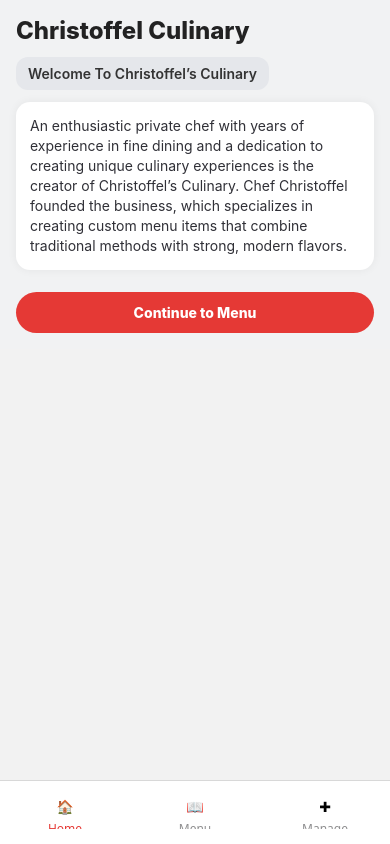
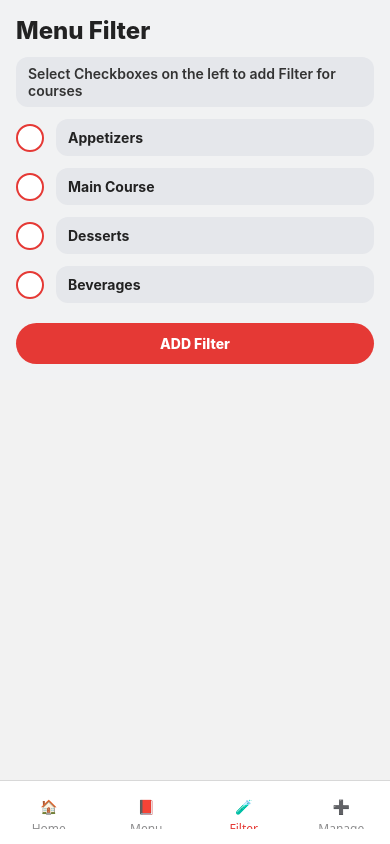
Before and after one commit to JaydenHayes11/ST10474705-MAST-APPLICATION, a React Native app in the folder MAST App/: screen /Filter in a window 390 px wide. Built offline with nearby package versions, Linux system fonts and the light colour scheme.

Commit message:
Filter page and logic addition

```diff
--- a/MAST App/App.tsx
+++ b/MAST App/App.tsx
@@ -1,12 +1,15 @@
 import React from 'react';
-import { Text , View , StyleSheet , Image } from 'react-native';
-import { NavigationContainer, DefaultTheme } from '@react-navigation/native';
+import { Text, StyleSheet} from 'react-native';
+import { NavigationContainer} from '@react-navigation/native';
 import { createNativeStackNavigator } from '@react-navigation/native-stack';
 import { createBottomTabNavigator } from '@react-navigation/bottom-tabs';
 import HomePage from './screens/Homepage';
 import MenuScreen from './screens/MenuPage';
 import ManageScreen from './screens/ManageMenuPage';
 import { MenuProvider } from './MenuContent';
+import FilterPage from './screens/Filterpage';
+
+
 
 
 export type RootStackParamList = {
@@ -30,21 +33,28 @@ function MainTabs() {
         name="Home"
         component={HomePage}
         options={{
-          tabBarIcon: ({ focused }) => <Text>{focused ? '🏠' : '🏡'}</Text>,
+          tabBarIcon: ({ focused }) => <Text>{focused ? '🏠' : '🏠'}</Text>,
         }}
       />
       <Tab.Screen
         name="Menu"
         component={MenuScreen}
         options={{
-          tabBarIcon: ({ focused }) => <Text>{focused ? '📕' : '📖'}</Text>,
+          tabBarIcon: ({ focused }) => <Text>{focused ? '📕' : '📕'}</Text>,
+        }}
+      />
+      <Tab.Screen
+        name="Filter"
+        component={FilterPage}
+        options={{
+          tabBarIcon: ({ focused }) => <Text>{focused ? '🧪' : '🧪'}</Text>,
         }}
       />
       <Tab.Screen
         name="Manage"
         component={ManageScreen}
         options={{
-          tabBarIcon: ({ focused }) => <Text>{focused ? '➕' : '✚'}</Text>,
+          tabBarIcon: ({ focused }) => <Text>{focused ? '➕' : '➕'}</Text>,
         }}
       />
     </Tab.Navigator>
--- /dev/null
+++ b/MAST App/screens/Filterpage.tsx
@@ -0,0 +1,81 @@
+import React, { useState, useEffect } from 'react';
+import { View, Text, Pressable, ScrollView } from 'react-native';
+import s from '../styles';
+import { useMenu } from '../MenuContent';
+import { Course } from '../MenuTypes';
+import { useNavigation } from '@react-navigation/native';
+
+const courses: Course[] = ['Appetizers', 'Main Course', 'Desserts', 'Beverages'];
+
+function Toggle({
+  label,
+  checked,
+  onToggle,
+}: {
+  label: string;
+  checked: boolean;
+  onToggle: () => void;
+}) {
+  return (
+    <Pressable style={s.toggleRow} onPress={onToggle}>
+      <View style={[s.check, checked && s.checkOn]}>
+        {checked ? <Text style={s.checkOnText}>✓</Text> : null}
+      </View>
+      <View style={s.togglePill}>
+        <Text style={s.toggleLabel}>{label}</Text>
+      </View>
+    </Pressable>
+  );
+}
+
+export default function FilterScreen() {
+  const nav = useNavigation<any>();
+  const { activeFilters, setFilters } = useMenu();
+  const [local, setLocal] = useState<Record<Course, boolean>>({
+    Appetizers: false,
+    'Main Course': false,
+    Desserts: false,
+    Beverages: false,
+  });
+
+  useEffect(() => {
+    const pre: Record<Course, boolean> = {
+        Appetizers: activeFilters.has('Appetizers'),
+        'Main Course': activeFilters.has('Main Course'),
+        Desserts: activeFilters.has('Desserts'),
+        Beverages: activeFilters.has('Beverages'),
+    };
+    setLocal(pre);
+  }, [activeFilters]);
+
+  const apply = () => {
+    const sel = new Set<Course>();
+    courses.forEach((c) => local[c] && sel.add(c));
+    setFilters(sel);
+    nav.navigate('Menu');
+  };
+
+  return (
+    <ScrollView contentContainerStyle={s.container}>
+      <Text style={s.title}>Menu Filter</Text>
+      <View style={s.pill}>
+        <Text style={s.pillText}>Select Checkboxes on the left to add Filter for courses</Text>
+      </View>
+
+      {courses.map((c) => (
+        <Toggle
+          key={c}
+          label={c}
+          checked={local[c]}
+          onToggle={() =>
+            setLocal((p) => ({ ...p, [c]: !p[c] }))
+          }
+        />
+      ))}
+
+      <Pressable style={s.primaryBtn} onPress={apply}>
+        <Text style={s.primaryBtnText}>ADD Filter</Text>
+      </Pressable>
+    </ScrollView>
+  );
+}
--- a/MAST App/screens/ManageMenuPage.tsx
+++ b/MAST App/screens/ManageMenuPage.tsx
@@ -14,7 +14,7 @@ import { nanoid } from 'nanoid/non-secure';
 
 
 
-const courseOptions: Course[] = ['Appetizers', 'Main Course', 'Desserts'];
+const courseOptions: Course[] = ['Appetizers', 'Main Course', 'Desserts', 'Beverages'];
 
 function CourseRadio({
   value,
--- a/MAST App/tsconfig.json
+++ b/MAST App/tsconfig.json
@@ -1,6 +1,8 @@
 {
   "extends": "expo/tsconfig.base",
   "compilerOptions": {
-    "strict": true
+    "strict": true,
+    "esModuleInterop": true,
+    "allowSyntheticDefaultImports": true
   }
 }
```
Also changed, not shown: MAST App/package.json (+9 -4 lines), 1 other file (tests, documents, lock files or other folders).
